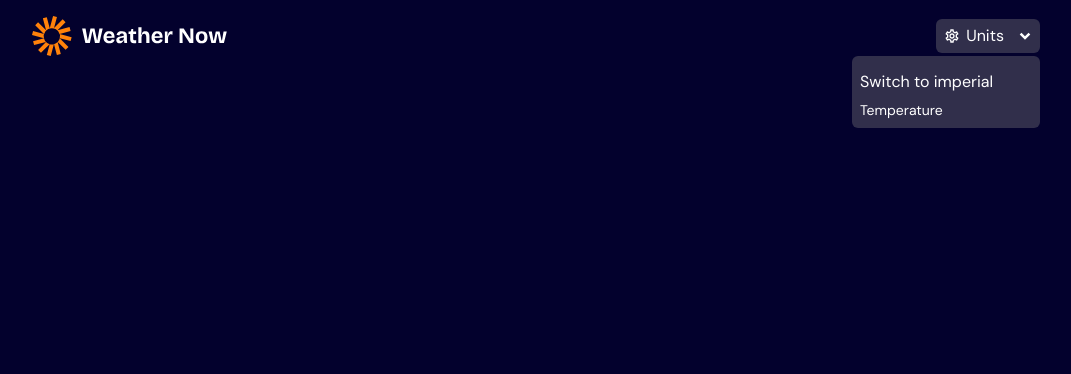
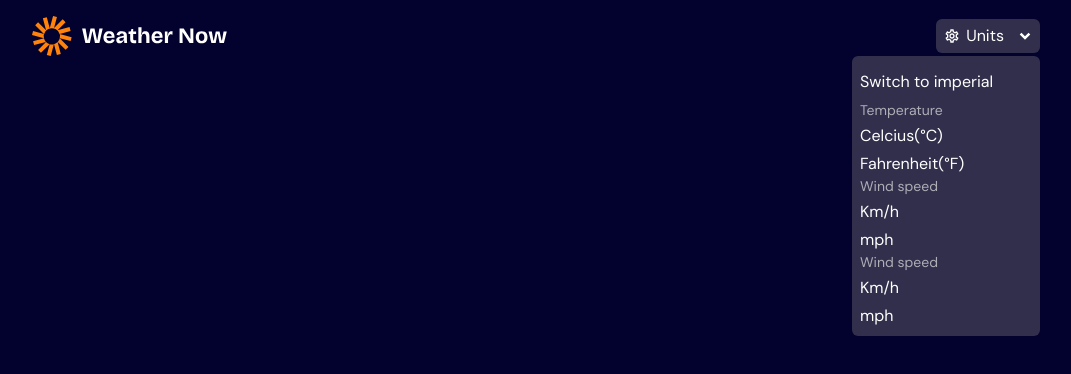
Before and after one commit to Harkornde/Weather, a React (Vite) app: page / in a window 1280 px wide. Shown: the top 374 px of the page, without its empty margins (104-1175 px from the left). Built offline with nearby package versions, Linux system fonts and the light colour scheme.

Commit message:
Adding metric and imperial button to the navbar

```diff
--- a/src/components/NavBar.jsx
+++ b/src/components/NavBar.jsx
@@ -24,14 +24,30 @@ function NavBar() {
         </div>
 
         {/* Dropdown */}
-          <div className="absolute mr-2 p-2 right-0 top-14 bg-[#312f4b] flex flex-col w-47 rounded-md ">
+        <div className="absolute mr-2 p-2 right-0 top-14 bg-[#312f4b] w-47 rounded-md ">
           <button className="hover:border hover:p-0.5 hover:rounded-md focus:rounded-md h-9">
             <h1 className="text-left">Switch to imperial</h1>
           </button>
 
           {/* Building the temperature */}
           <div>
-              <p className="text-sm">Temperature</p>
+            <p className="text-sm text-[#aeaeb7]">Temperature</p>
+            <button className="mt-1 block">Celcius(°C)</button>
+            <button className="mt-1">Fahrenheit(°F)</button>
+          </div>
+
+          {/* Building the Wind speed */}
+          <div>
+            <p className="text-sm text-[#aeaeb7]">Wind speed</p>
+            <button className="mt-1 block">Km/h</button>
+            <button className="mt-1">mph</button>
+          </div>
+
+          {/* Bilding the precipitation Menu */}
+          <div>
+            <p className="text-sm text-[#aeaeb7]">Wind speed</p>
+            <button className="mt-1 block">Km/h</button>
+            <button className="mt-1">mph</button>
           </div>
         </div>
       </div>
```
Lines whose indentation alone changed are shown as unchanged.
